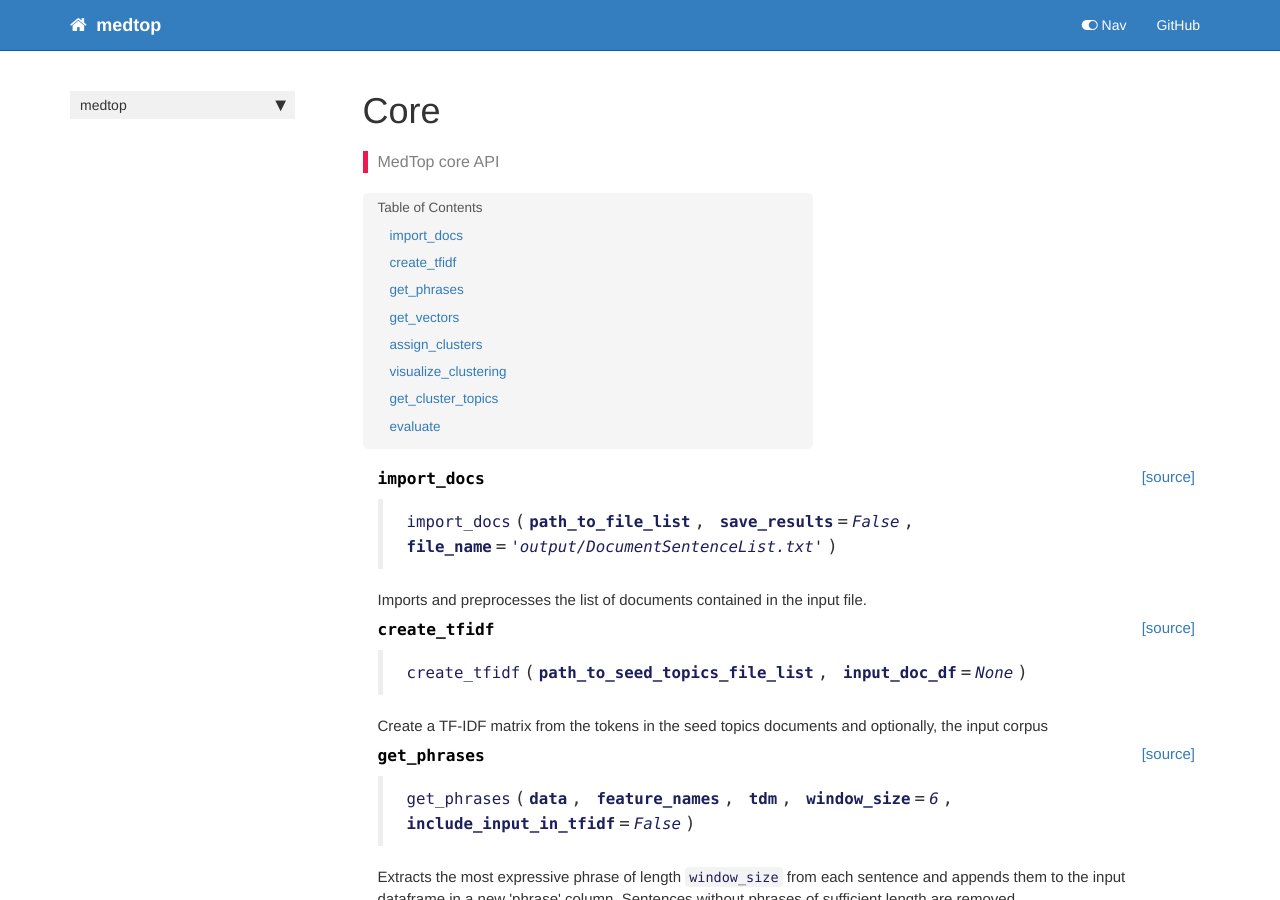
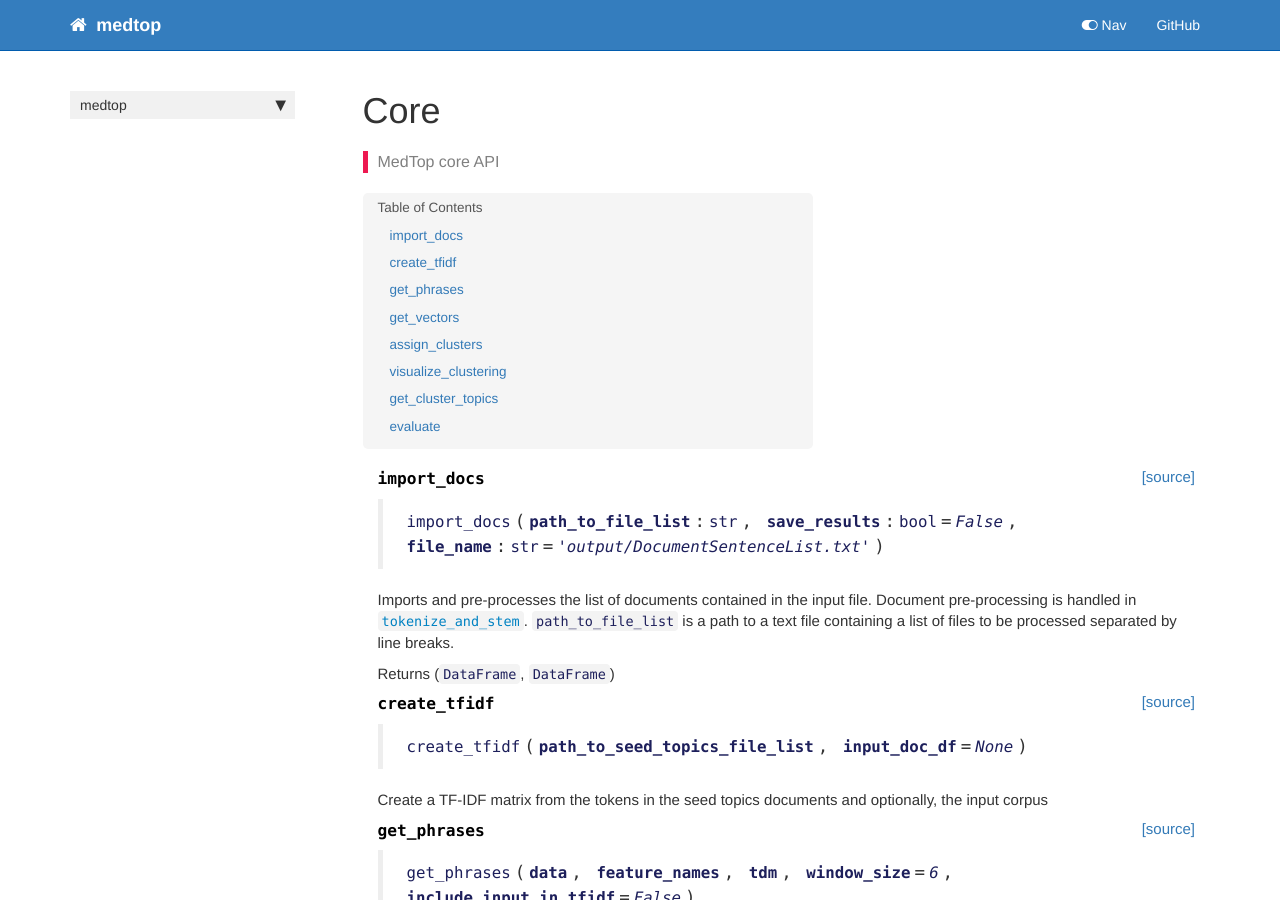
Before and after one commit to VCUWrightCenter/TopEx, a Jekyll site: the page built from docs/core.html, in a window 1280 px wide and 900 px high. Built offline with Jekyll 4.4.1, drawn with Linux system fonts in a browser that asks for light colours; nearby versions of some CDN libraries; comment, search, counter and statistics services are not loaded.

Commit message:
Documentation WIP

```diff
--- a/docs/core.html
+++ b/docs/core.html
@@ -39,9 +39,12 @@ description: "MedTop core API"
 
 
 <div class="output_markdown rendered_html output_subarea ">
-<h4 id="import_docs" class="doc_header"><code>import_docs</code><a href="https://github.com/etfrenchvcu/medtop/tree/master/medtop/core.py#L22" class="source_link" style="float:right">[source]</a></h4><blockquote><p><code>import_docs</code>(<strong><code>path_to_file_list</code></strong>, <strong><code>save_results</code></strong>=<em><code>False</code></em>, <strong><code>file_name</code></strong>=<em><code>'output/DocumentSentenceList.txt'</code></em>)</p>
+<h4 id="import_docs" class="doc_header"><code>import_docs</code><a href="https://github.com/etfrenchvcu/medtop/tree/master/medtop/core.py#L22" class="source_link" style="float:right">[source]</a></h4><blockquote><p><code>import_docs</code>(<strong><code>path_to_file_list</code></strong>:<code>str</code>, <strong><code>save_results</code></strong>:<code>bool</code>=<em><code>False</code></em>, <strong><code>file_name</code></strong>:<code>str</code>=<em><code>'output/DocumentSentenceList.txt'</code></em>)</p>
 </blockquote>
-<p>Imports and preprocesses the list of documents contained in the input file.</p>
+<p>Imports and pre-processes the list of documents contained in the input file.
+Document pre-processing is handled in <a href="/medtop/preprocessing#tokenize_and_stem"><code>tokenize_and_stem</code></a>.
+<code>path_to_file_list</code> is a path to a text file containing a list of files to be processed separated by line breaks.</p>
+<p>Returns (<code>DataFrame</code>, <code>DataFrame</code>)</p>
 
 </div>
 
@@ -63,7 +66,7 @@ description: "MedTop core API"
 
 
 <div class="output_markdown rendered_html output_subarea ">
-<h4 id="create_tfidf" class="doc_header"><code>create_tfidf</code><a href="https://github.com/etfrenchvcu/medtop/tree/master/medtop/core.py#L69" class="source_link" style="float:right">[source]</a></h4><blockquote><p><code>create_tfidf</code>(<strong><code>path_to_seed_topics_file_list</code></strong>, <strong><code>input_doc_df</code></strong>=<em><code>None</code></em>)</p>
+<h4 id="create_tfidf" class="doc_header"><code>create_tfidf</code><a href="https://github.com/etfrenchvcu/medtop/tree/master/medtop/core.py#L75" class="source_link" style="float:right">[source]</a></h4><blockquote><p><code>create_tfidf</code>(<strong><code>path_to_seed_topics_file_list</code></strong>, <strong><code>input_doc_df</code></strong>=<em><code>None</code></em>)</p>
 </blockquote>
 <p>Create a TF-IDF matrix from the tokens in the seed topics documents and optionally, the input corpus</p>
 
@@ -87,7 +90,7 @@ description: "MedTop core API"
 
 
 <div class="output_markdown rendered_html output_subarea ">
-<h4 id="get_phrases" class="doc_header"><code>get_phrases</code><a href="https://github.com/etfrenchvcu/medtop/tree/master/medtop/core.py#L92" class="source_link" style="float:right">[source]</a></h4><blockquote><p><code>get_phrases</code>(<strong><code>data</code></strong>, <strong><code>feature_names</code></strong>, <strong><code>tdm</code></strong>, <strong><code>window_size</code></strong>=<em><code>6</code></em>, <strong><code>include_input_in_tfidf</code></strong>=<em><code>False</code></em>)</p>
+<h4 id="get_phrases" class="doc_header"><code>get_phrases</code><a href="https://github.com/etfrenchvcu/medtop/tree/master/medtop/core.py#L98" class="source_link" style="float:right">[source]</a></h4><blockquote><p><code>get_phrases</code>(<strong><code>data</code></strong>, <strong><code>feature_names</code></strong>, <strong><code>tdm</code></strong>, <strong><code>window_size</code></strong>=<em><code>6</code></em>, <strong><code>include_input_in_tfidf</code></strong>=<em><code>False</code></em>)</p>
 </blockquote>
 <p>Extracts the most expressive phrase of length <code>window_size</code> from each sentence and appends them to the input dataframe in a new 'phrase' column.
 Sentences without phrases of sufficient length are removed.</p>
@@ -112,7 +115,7 @@ Sentences without phrases of sufficient length are removed.</p>
 
 
 <div class="output_markdown rendered_html output_subarea ">
-<h4 id="get_vectors" class="doc_header"><code>get_vectors</code><a href="https://github.com/etfrenchvcu/medtop/tree/master/medtop/core.py#L114" class="source_link" style="float:right">[source]</a></h4><blockquote><p><code>get_vectors</code>(<strong><code>method</code></strong>, <strong><code>data</code></strong>, <strong><code>dictionary</code></strong>=<em><code>None</code></em>, <strong><code>tfidf</code></strong>=<em><code>None</code></em>, <strong><code>dimensions</code></strong>=<em><code>2</code></em>, <strong><code>umap_neighbors</code></strong>=<em><code>15</code></em>, <strong><code>path_to_w2v_bin_file</code></strong>=<em><code>None</code></em>, <strong><code>doc_df</code></strong>=<em><code>None</code></em>)</p>
+<h4 id="get_vectors" class="doc_header"><code>get_vectors</code><a href="https://github.com/etfrenchvcu/medtop/tree/master/medtop/core.py#L120" class="source_link" style="float:right">[source]</a></h4><blockquote><p><code>get_vectors</code>(<strong><code>method</code></strong>, <strong><code>data</code></strong>, <strong><code>dictionary</code></strong>=<em><code>None</code></em>, <strong><code>tfidf</code></strong>=<em><code>None</code></em>, <strong><code>dimensions</code></strong>=<em><code>2</code></em>, <strong><code>umap_neighbors</code></strong>=<em><code>15</code></em>, <strong><code>path_to_w2v_bin_file</code></strong>=<em><code>None</code></em>, <strong><code>doc_df</code></strong>=<em><code>None</code></em>)</p>
 </blockquote>
 <p>Creates a word vector for each phrase in the dataframe.</p>
 
@@ -136,7 +139,7 @@ Sentences without phrases of sufficient length are removed.</p>
 
 
 <div class="output_markdown rendered_html output_subarea ">
-<h4 id="assign_clusters" class="doc_header"><code>assign_clusters</code><a href="https://github.com/etfrenchvcu/medtop/tree/master/medtop/core.py#L165" class="source_link" style="float:right">[source]</a></h4><blockquote><p><code>assign_clusters</code>(<strong><code>data</code></strong>, <strong><code>method</code></strong>=<em><code>'kmeans'</code></em>, <strong><code>dist_metric</code></strong>=<em><code>'euclidean'</code></em>, <strong><code>k</code></strong>=<em><code>None</code></em>, <strong><code>height</code></strong>=<em><code>None</code></em>, <strong><code>show_chart</code></strong>=<em><code>False</code></em>, <strong><code>show_dendrogram</code></strong>=<em><code>False</code></em>)</p>
+<h4 id="assign_clusters" class="doc_header"><code>assign_clusters</code><a href="https://github.com/etfrenchvcu/medtop/tree/master/medtop/core.py#L171" class="source_link" style="float:right">[source]</a></h4><blockquote><p><code>assign_clusters</code>(<strong><code>data</code></strong>, <strong><code>method</code></strong>=<em><code>'kmeans'</code></em>, <strong><code>dist_metric</code></strong>=<em><code>'euclidean'</code></em>, <strong><code>k</code></strong>=<em><code>None</code></em>, <strong><code>height</code></strong>=<em><code>None</code></em>, <strong><code>show_chart</code></strong>=<em><code>False</code></em>, <strong><code>show_dendrogram</code></strong>=<em><code>False</code></em>)</p>
 </blockquote>
 <p>Clusters the sentences using phrase vectors.</p>
 
@@ -160,7 +163,7 @@ Sentences without phrases of sufficient length are removed.</p>
 
 
 <div class="output_markdown rendered_html output_subarea ">
-<h4 id="visualize_clustering" class="doc_header"><code>visualize_clustering</code><a href="https://github.com/etfrenchvcu/medtop/tree/master/medtop/core.py#L184" class="source_link" style="float:right">[source]</a></h4><blockquote><p><code>visualize_clustering</code>(<strong><code>data</code></strong>, <strong><code>method</code></strong>=<em><code>'umap'</code></em>, <strong><code>dist_metric</code></strong>=<em><code>'cosine'</code></em>, <strong><code>umap_neighbors</code></strong>=<em><code>15</code></em>, <strong><code>display_inline</code></strong>=<em><code>True</code></em>, <strong><code>save_chart</code></strong>=<em><code>False</code></em>, <strong><code>chart_file</code></strong>=<em><code>'cluster_visualization.html'</code></em>)</p>
+<h4 id="visualize_clustering" class="doc_header"><code>visualize_clustering</code><a href="https://github.com/etfrenchvcu/medtop/tree/master/medtop/core.py#L190" class="source_link" style="float:right">[source]</a></h4><blockquote><p><code>visualize_clustering</code>(<strong><code>data</code></strong>, <strong><code>method</code></strong>=<em><code>'umap'</code></em>, <strong><code>dist_metric</code></strong>=<em><code>'cosine'</code></em>, <strong><code>umap_neighbors</code></strong>=<em><code>15</code></em>, <strong><code>display_inline</code></strong>=<em><code>True</code></em>, <strong><code>save_chart</code></strong>=<em><code>False</code></em>, <strong><code>chart_file</code></strong>=<em><code>'cluster_visualization.html'</code></em>)</p>
 </blockquote>
 <p>Visualize clustering in two dimensions.</p>
 
@@ -184,7 +187,7 @@ Sentences without phrases of sufficient length are removed.</p>
 
 
 <div class="output_markdown rendered_html output_subarea ">
-<h4 id="get_cluster_topics" class="doc_header"><code>get_cluster_topics</code><a href="https://github.com/etfrenchvcu/medtop/tree/master/medtop/core.py#L222" class="source_link" style="float:right">[source]</a></h4><blockquote><p><code>get_cluster_topics</code>(<strong><code>data</code></strong>, <strong><code>doc_df</code></strong>=<em><code>None</code></em>, <strong><code>topics_per_cluster</code></strong>=<em><code>10</code></em>, <strong><code>save_results</code></strong>=<em><code>False</code></em>, <strong><code>file_name</code></strong>=<em><code>'output/TopicClusterResults.txt'</code></em>)</p>
+<h4 id="get_cluster_topics" class="doc_header"><code>get_cluster_topics</code><a href="https://github.com/etfrenchvcu/medtop/tree/master/medtop/core.py#L228" class="source_link" style="float:right">[source]</a></h4><blockquote><p><code>get_cluster_topics</code>(<strong><code>data</code></strong>, <strong><code>doc_df</code></strong>=<em><code>None</code></em>, <strong><code>topics_per_cluster</code></strong>=<em><code>10</code></em>, <strong><code>save_results</code></strong>=<em><code>False</code></em>, <strong><code>file_name</code></strong>=<em><code>'output/TopicClusterResults.txt'</code></em>)</p>
 </blockquote>
 <p>Returns a dataframe containing a list of the main topics for each cluster.</p>
 
@@ -208,7 +211,7 @@ Sentences without phrases of sufficient length are removed.</p>
 
 
 <div class="output_markdown rendered_html output_subarea ">
-<h4 id="evaluate" class="doc_header"><code>evaluate</code><a href="https://github.com/etfrenchvcu/medtop/tree/master/medtop/core.py#L248" class="source_link" style="float:right">[source]</a></h4><blockquote><p><code>evaluate</code>(<strong><code>data</code></strong>, <strong><code>gold_file</code></strong>, <strong><code>save_results</code></strong>=<em><code>False</code></em>, <strong><code>file_name</code></strong>=<em><code>'output/EvaluationResults.txt'</code></em>)</p>
+<h4 id="evaluate" class="doc_header"><code>evaluate</code><a href="https://github.com/etfrenchvcu/medtop/tree/master/medtop/core.py#L254" class="source_link" style="float:right">[source]</a></h4><blockquote><p><code>evaluate</code>(<strong><code>data</code></strong>, <strong><code>gold_file</code></strong>, <strong><code>save_results</code></strong>=<em><code>False</code></em>, <strong><code>file_name</code></strong>=<em><code>'output/EvaluationResults.txt'</code></em>)</p>
 </blockquote>
 <p>Evaluate precision, recall, and F1 against a gold standard dataset.</p>
 
```
Also changed, not shown: medtop/core.py (+20 -14 lines), 3 other files.
